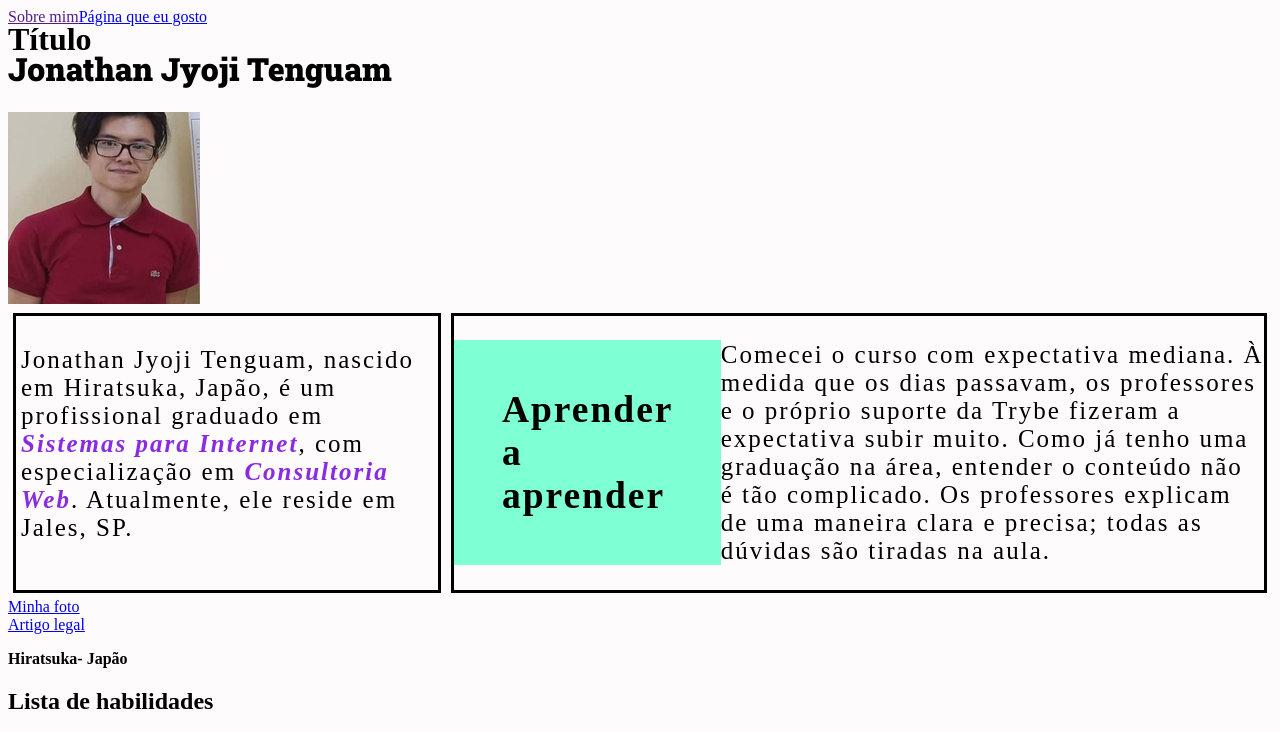
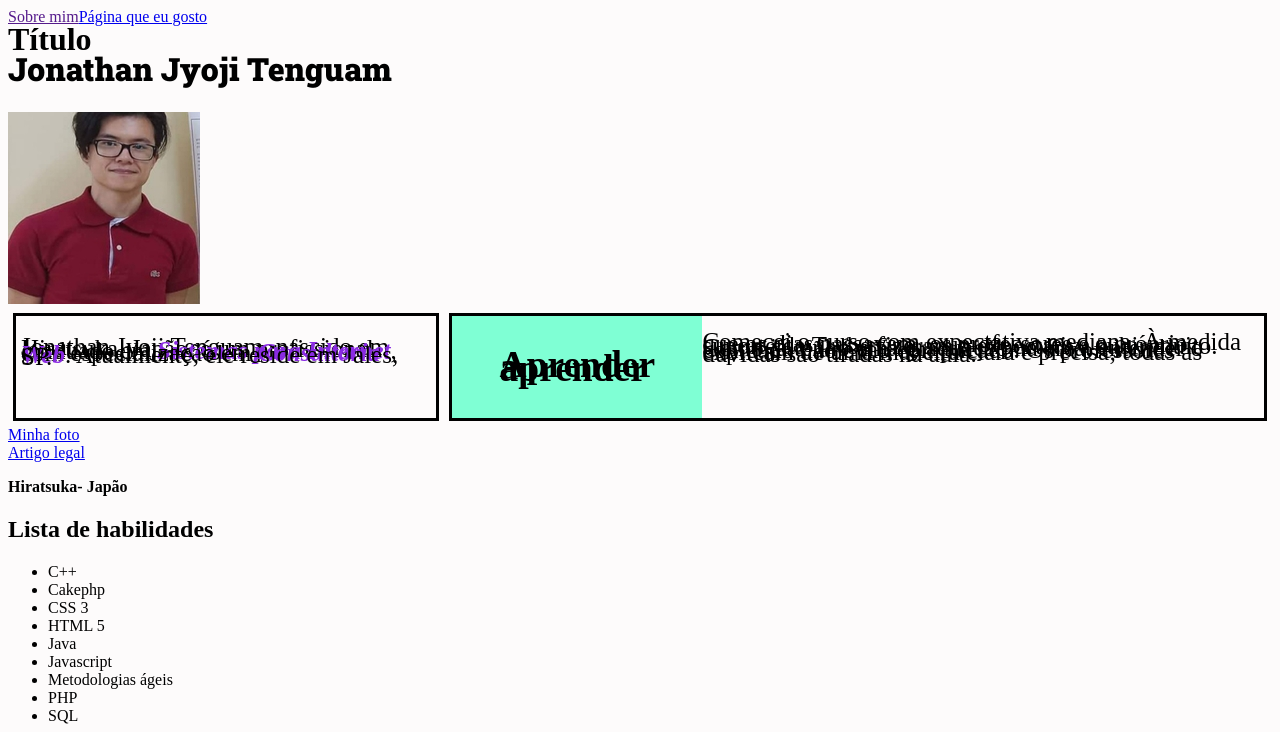
Before and after one commit to JyojiTenguam/project-lessons-learned, a website: page index.html in a window 1280 px wide. Shown: the top 732 px of the page. Drawn offline with Linux system fonts and the light colour scheme.

Commit message:
hotfix espaçamento entre as linhas

```diff
--- a/style.css
+++ b/style.css
@@ -34,7 +34,7 @@ em {
     margin: 5px;
     text-align: left;
     font-size: 25px;
-    letter-spacing: 2px;
+    line-height: 2px;
 }
 
 .lado-direito {
@@ -42,7 +42,7 @@ em {
     display: flex;
     margin: 5px;
     font-size: 25px;
-    letter-spacing: 2px;
+    line-height: 2px;
 }
 
 .lado-direito h2 {
```
